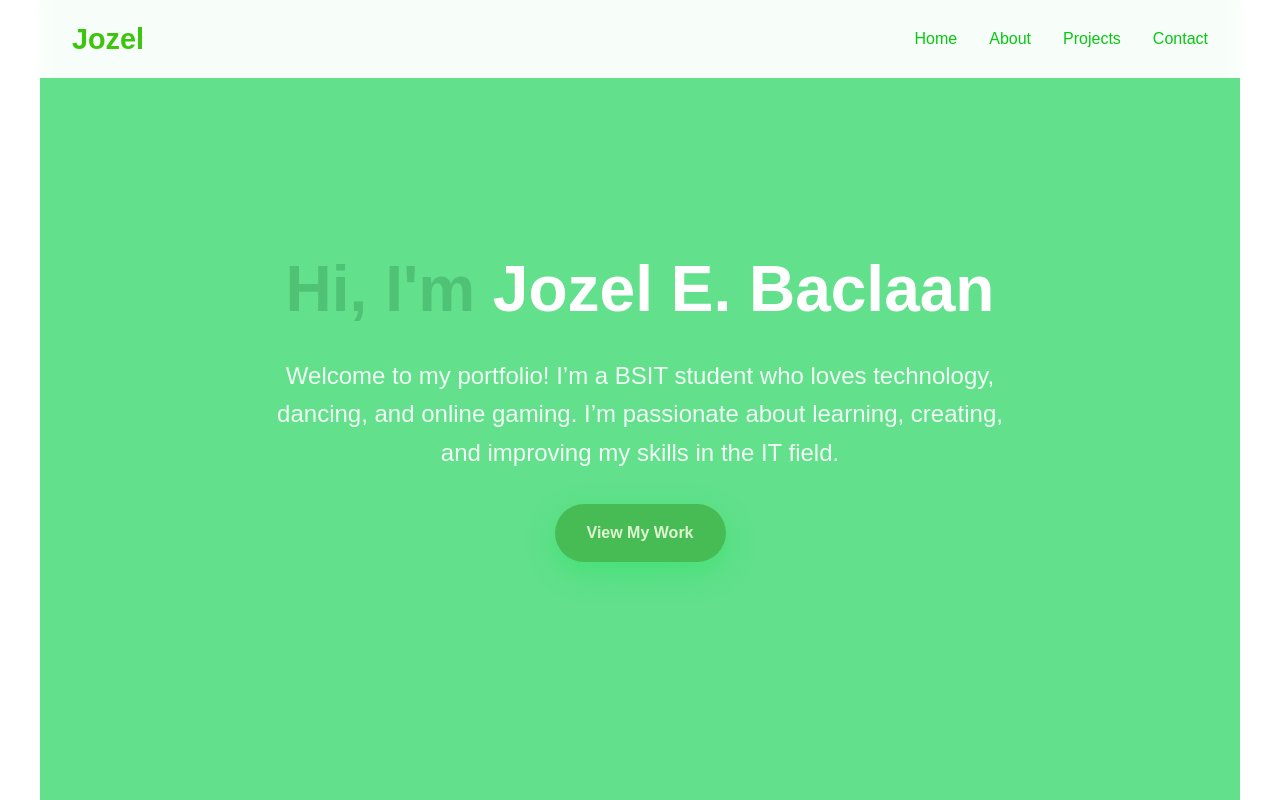
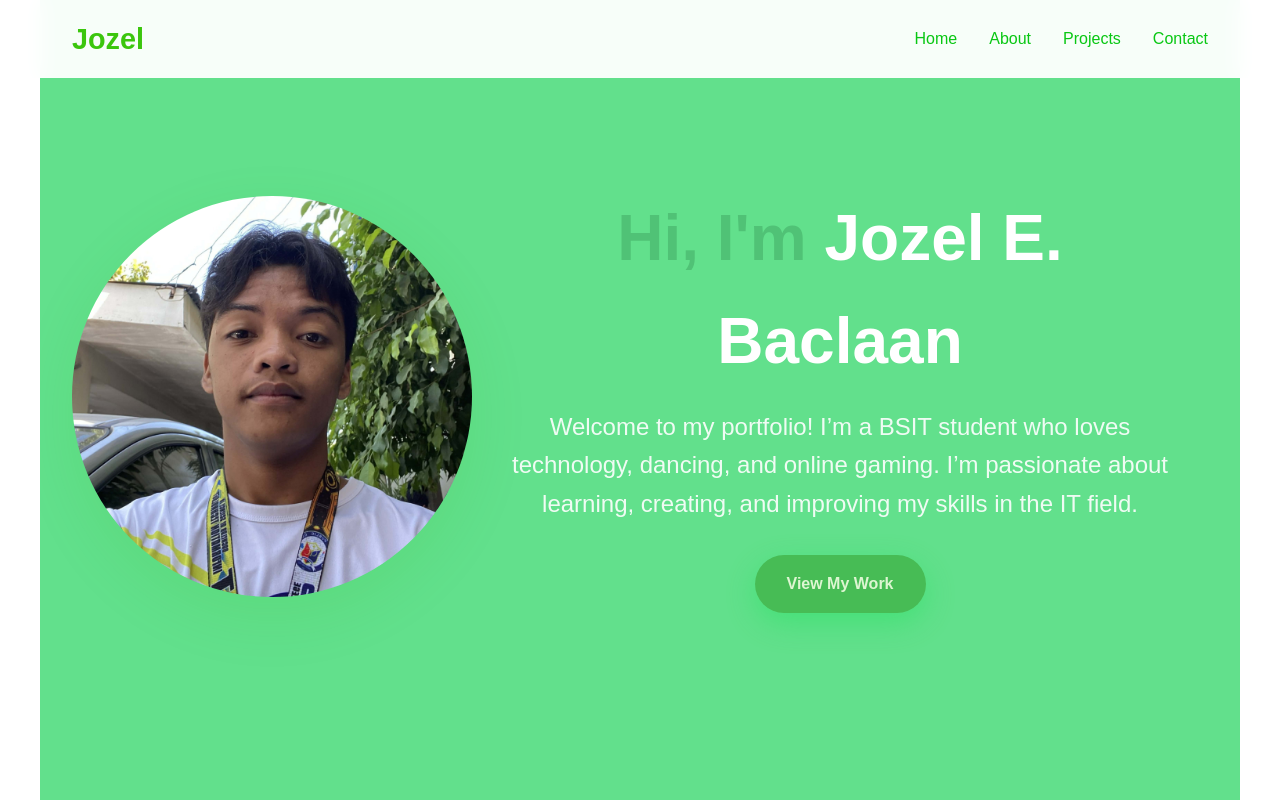
Before and after one commit to jozelebaclaan-arch/portport, a plain HTML site: page index.html in a window 1280 px wide. Shown: the top 800 px of the page. Drawn offline with Linux system fonts and the light colour scheme.

Commit message:
merge remote changes

```diff
--- a/index.html
+++ b/index.html
@@ -25,6 +25,7 @@
     <!-- Hero Section -->
     <section id="home" class="hero">
         <div class="about-image">
+                <img src="jozel.jpg" alt="Profile" style="border-radius: 100%; height: ; width: auto;">
             </div>
         <div class="hero-content">
             <h1>Hi, I'm <span style="color: #fff;">Jozel E. Baclaan</span></h1>
```
